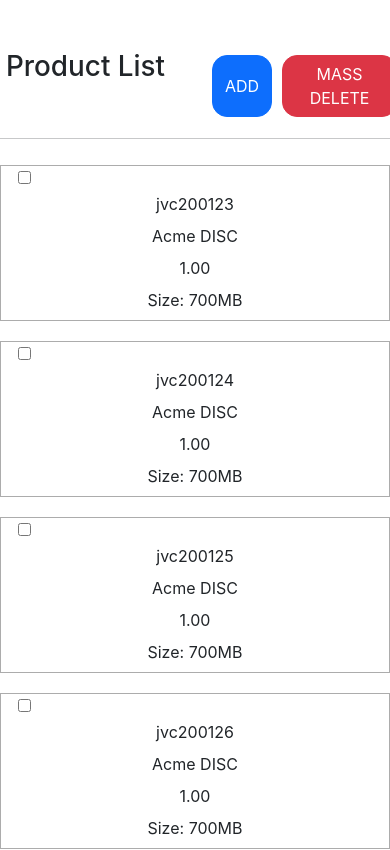
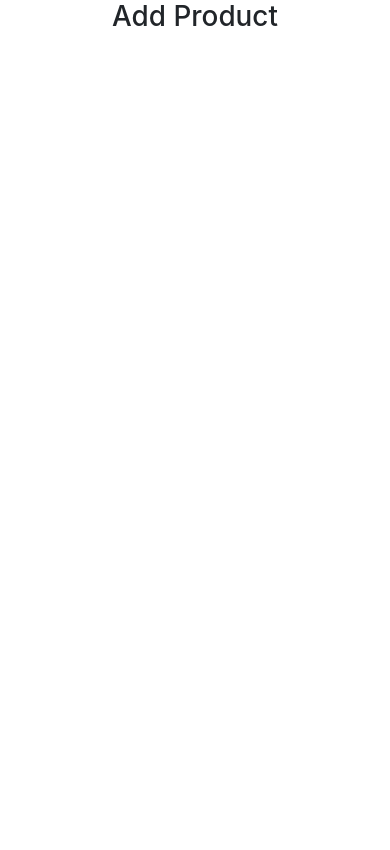
Before and after one commit to AlyZakaria/Task, a React (Create React App) app in the folder client/: page /addproduct in a window 390 px wide. Shown: the top 850 px of the page. Built offline with nearby package versions, Linux system fonts and the light colour scheme.

Commit message:
routes handled

```diff
--- a/client/src/App.js
+++ b/client/src/App.js
@@ -1,20 +1,21 @@
 import './App.css';
-import Header from './components/Header/Header'
-import Products from './components/Products/Products'
-import Footer from './components/Footer/Footer';
-import {useState } from 'react';
-import  {allProducts,ProductsContext}  from './contexts/productsContext';
+import ProductList from './components/ProductList/ProductList';
+import AddProduct from './components/AddProduct/AddProduct';
+
+import { BrowserRouter as Router, Route, Routes } from "react-router-dom";
+
 
 function App() {
-  let [productsState, setProducts] = useState(allProducts);
 
   return (
     <div className="App">
-      <ProductsContext.Provider value = {{productsState,setProducts}}>
-          <Header />
-          <Products  />
-          <Footer />
-      </ProductsContext.Provider>
+      <Router>
+        <Routes>
+          <Route path="/" element={<ProductList />} />
+          <Route path="/addproduct" element={<AddProduct />} />
+        </Routes>
+      </Router>
+
     </div>
   );
 }
--- /dev/null
+++ b/client/src/components/AddProduct/AddProduct.jsx
@@ -0,0 +1,11 @@
+
+
+function AddProduct() {
+    return (
+        <div>
+            <h1>Add Product</h1>
+        </div>
+    );
+}
+
+export default AddProduct;
--- a/client/src/components/Header/Header.jsx
+++ b/client/src/components/Header/Header.jsx
@@ -1,12 +1,14 @@
 import './styles.css';
 import { useContext } from 'react';
 import {ProductsContext} from '../../contexts/productsContext';
+import {useNavigate } from "react-router-dom";
+
 
 function Header(){
     let {productsState , setProducts} = useContext(ProductsContext);
-
+    let navigate = useNavigate();
     function add(){
-        // console.log(props.products);
+        navigate('/addproduct')
     }
     function deleteProducts(){
         let newProducts = productsState.filter(product => product.checked === false);
@@ -18,7 +20,7 @@ function Header(){
                 <div className = "col-md-3  col-6 title">
                     <h1 >Product List</h1>
                 </div>
-                <div className = "col-md-3  col-6 d-flex   btns">
+                <div className = "col-md-5  col-6 d-flex   btns">
                     <button type="button" className = "btn btn-primary" onClick={add}>ADD</button>
                     <button type="button" className = "btn btn-danger" onClick={deleteProducts}>MASS DELETE</button>
                 </div>
--- a/client/src/components/Header/styles.css
+++ b/client/src/components/Header/styles.css
@@ -8,7 +8,7 @@
     border-radius: 15px !important;
     margin: 5px;
     cursor: pointer !important;
-
+    height: 70%;
 }
 .btns{
     justify-content: flex-end;
@@ -17,13 +17,14 @@
 .title{
     padding-left: 0px;
 }
-@media (max-width: 300px){
+@media (max-width: 400px){
     .header button{
         /* height: 80%; */
         border-radius: 15px !important;
         margin: 5px;
-        font-size: 12px;
+        font-size: 15px;
         height: 70%;
+        text-transform: lowercase;
     }
     .btns{
         padding: 0px;
--- a/client/src/components/Product/styles.css
+++ b/client/src/components/Product/styles.css
@@ -10,3 +10,6 @@
 .product  p{
     margin: 8px;
 }
+.check > input{
+    cursor: pointer;
+}
--- /dev/null
+++ b/client/src/components/ProductList/ProductList.jsx
@@ -0,0 +1,18 @@
+import Header from '../Header/Header'
+import Products from '../Products/Products'
+import Footer from '../Footer/Footer';
+import  {allProducts,ProductsContext}  from '../../contexts/productsContext';
+import {useState } from 'react';
+
+function ProductList() {
+    let [productsState, setProducts] = useState(allProducts);
+    return(
+        <ProductsContext.Provider value = {{productsState,setProducts}}>
+            <Header />
+            <Products  />
+            <Footer />
+        </ProductsContext.Provider>
+    );
+}
+
+export default ProductList;
```
